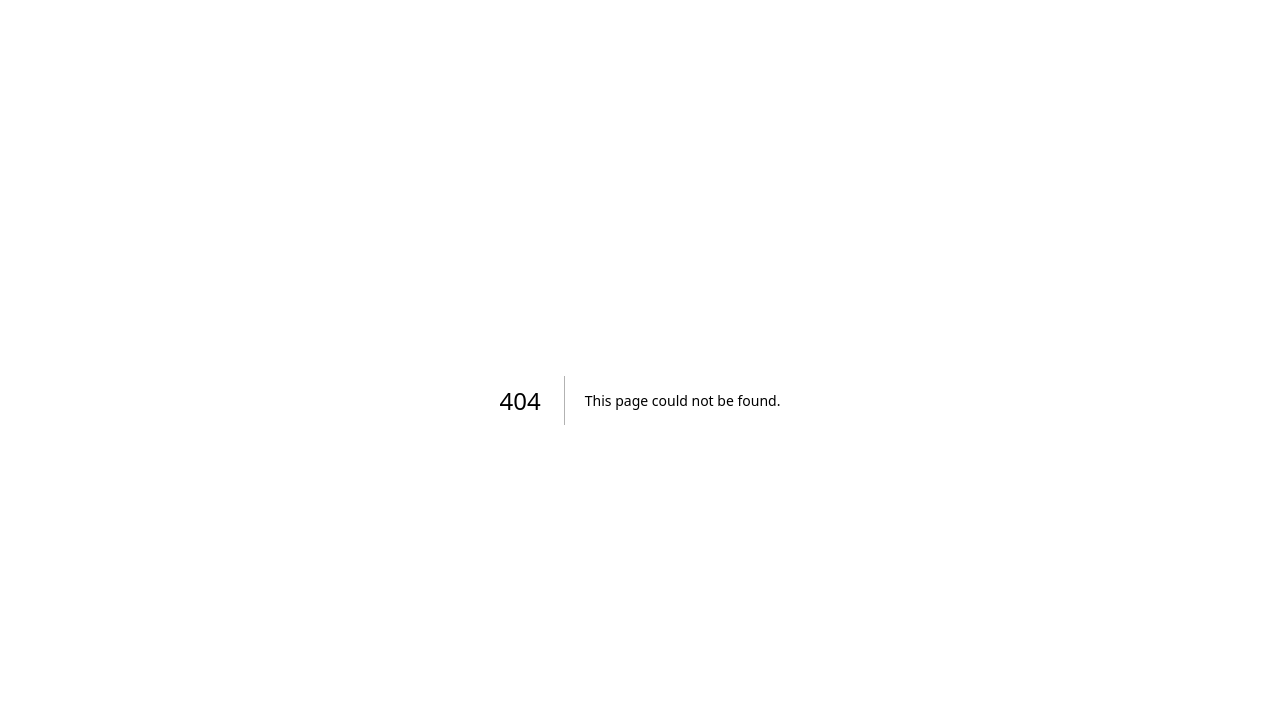
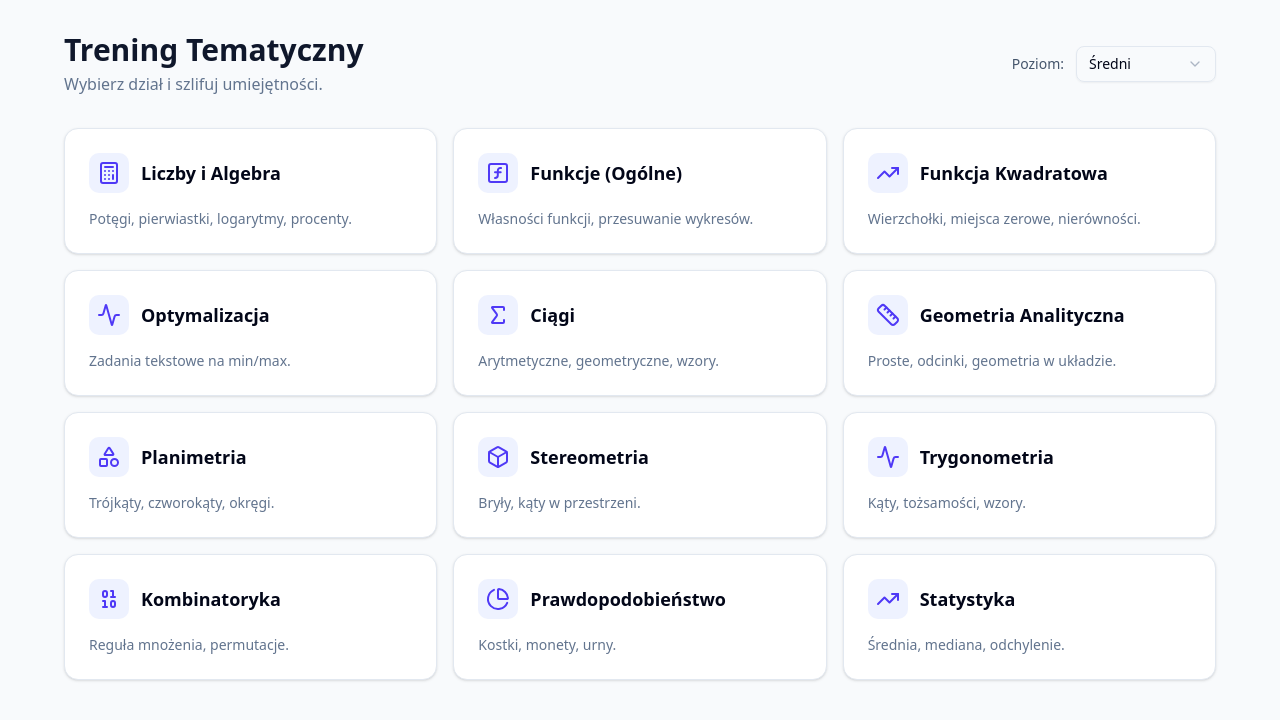
Before and after one commit to wolfie-university/maturator, a Next.js app: page /trening in a window 1280 px wide. Before the commit this address had no page. Shown: the top 720 px of the page. Built offline with nearby package versions, Linux system fonts and the light colour scheme; no server answers.

Commit message:
feat: exercise page

```diff
--- /dev/null
+++ b/src/app/trening/page.tsx
@@ -0,0 +1,102 @@
+"use client";
+
+import { useState } from "react";
+import { TOPICS } from "@/lib/constants";
+import { Card, CardHeader, CardTitle, CardDescription } from "@/components/ui/card";
+import { Button } from "@/components/ui/button";
+import { Select, SelectContent, SelectItem, SelectTrigger, SelectValue } from "@/components/ui/select";
+import { ArrowLeft, Loader2 } from "lucide-react";
+import { useTopicProblem } from "@/hooks/useMathApi";
+import { TaskCard } from "@/components/math/TaskCard";
+import { Difficulty } from "@/types/api";
+
+export default function TrainingPage() {
+  const [selectedTopic, setSelectedTopic] = useState<string | null>(null);
+  const [difficulty, setDifficulty] = useState<Difficulty>("medium");
+
+  const { data: problem, isLoading, refetch, isFetching } = useTopicProblem(selectedTopic || "", difficulty);
+
+  const activeTopicInfo = TOPICS.find(t => t.id === selectedTopic);
+
+  return (
+    <main className="min-h-screen bg-slate-50 p-4 md:p-8">
+      <div className="max-w-6xl mx-auto space-y-8">
+
+        <div className="flex flex-col md:flex-row justify-between items-start md:items-center gap-4">
+          <div className="space-y-1">
+            <h1 className="text-3xl font-bold text-slate-900">Trening Tematyczny</h1>
+            <p className="text-slate-500">Wybierz dział i szlifuj umiejętności.</p>
+          </div>
+
+          <div className="flex items-center gap-3">
+            <span className="text-sm font-medium text-slate-600">Poziom:</span>
+            <Select value={difficulty} onValueChange={(v) => setDifficulty(v as Difficulty)}>
+              <SelectTrigger className="w-[140px]">
+                <SelectValue />
+              </SelectTrigger>
+              <SelectContent>
+                <SelectItem value="easy">Łatwy</SelectItem>
+                <SelectItem value="medium">Średni</SelectItem>
+                <SelectItem value="hard">Trudny</SelectItem>
+              </SelectContent>
+            </Select>
+          </div>
+        </div>
+
+        {!selectedTopic && (
+          <div className="grid grid-cols-1 md:grid-cols-2 lg:grid-cols-3 gap-4">
+            {TOPICS.map((topic) => (
+              <Card
+                key={topic.id}
+                className="hover:shadow-md transition-all cursor-pointer hover:border-indigo-300 group"
+                onClick={() => setSelectedTopic(topic.id)}
+              >
+                <CardHeader>
+                  <div className="flex items-center gap-3 mb-2">
+                    <div className="p-2 bg-indigo-50 rounded-lg text-indigo-600 group-hover:bg-indigo-100 transition-colors">
+                      <topic.icon className="w-6 h-6" />
+                    </div>
+                    <CardTitle className="text-lg">{topic.name}</CardTitle>
+                  </div>
+                  <CardDescription>{topic.description}</CardDescription>
+                </CardHeader>
+              </Card>
+            ))}
+          </div>
+        )}
+
+        {selectedTopic && (
+          <div className="animate-in slide-in-from-bottom-4 duration-500">
+            <Button
+              variant="ghost"
+              className="mb-4 gap-2 text-slate-500 hover:text-slate-900 pl-0"
+              onClick={() => setSelectedTopic(null)}
+            >
+              <ArrowLeft className="w-4 h-4" /> Wróć do listy tematów
+            </Button>
+
+            <div className="mb-6">
+              <h2 className="text-2xl font-bold flex items-center gap-2">
+                {activeTopicInfo?.name}
+                {isFetching && <Loader2 className="w-5 h-5 animate-spin text-slate-400" />}
+              </h2>
+            </div>
+
+            {isLoading ? (
+              <div className="h-64 flex items-center justify-center">
+                <Loader2 className="w-12 h-12 animate-spin text-indigo-200" />
+              </div>
+            ) : problem ? (
+              <TaskCard
+                problem={problem}
+                onNext={() => refetch()}
+              />
+            ) : (
+              <div className="text-center py-10 text-red-500">Nie udało się załadować zadania.</div>
+            )}
+          </div>
+        )}
+      </div>
+    </main>
+  );
+}
```
